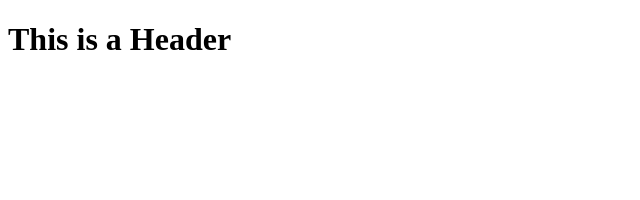
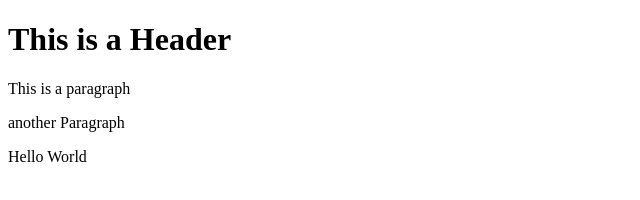
Before and after one commit to Chaka333/git-test, a website: page index.html in a window 1280 px wide. Shown: the whole page, without its empty margins (0-640 px from the left). Drawn offline with Linux system fonts and the light colour scheme.

Commit message:
Using NPM

```diff
--- a/index.html
+++ b/index.html
@@ -14,9 +14,9 @@
     </head>
     <body>
        <h1>This is a Header</h1>
-        <p>
-        </p>
-        <p></p>
+        <p>This is a paragraph</p>
+        <p>another Paragraph</p>
+        <p>Hello World</p>
         <script src="" async defer></script>
     </body>
 </html>
```
Also changed, not shown: package.json (added, +25 -0 lines), 2 other files.
